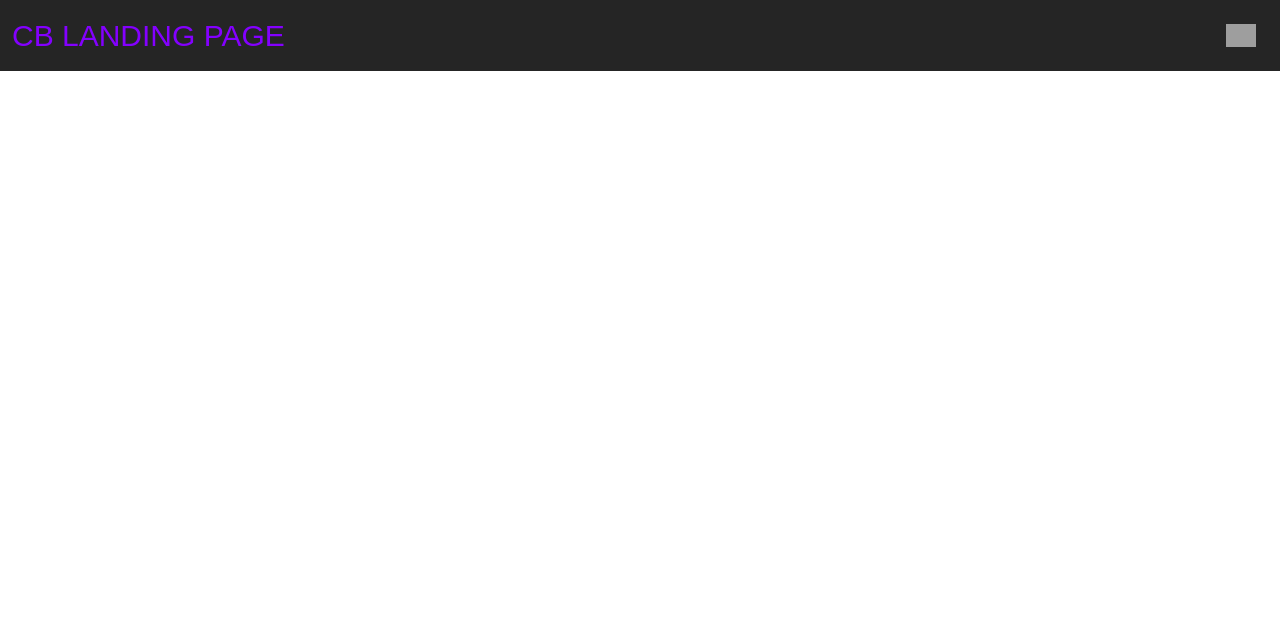
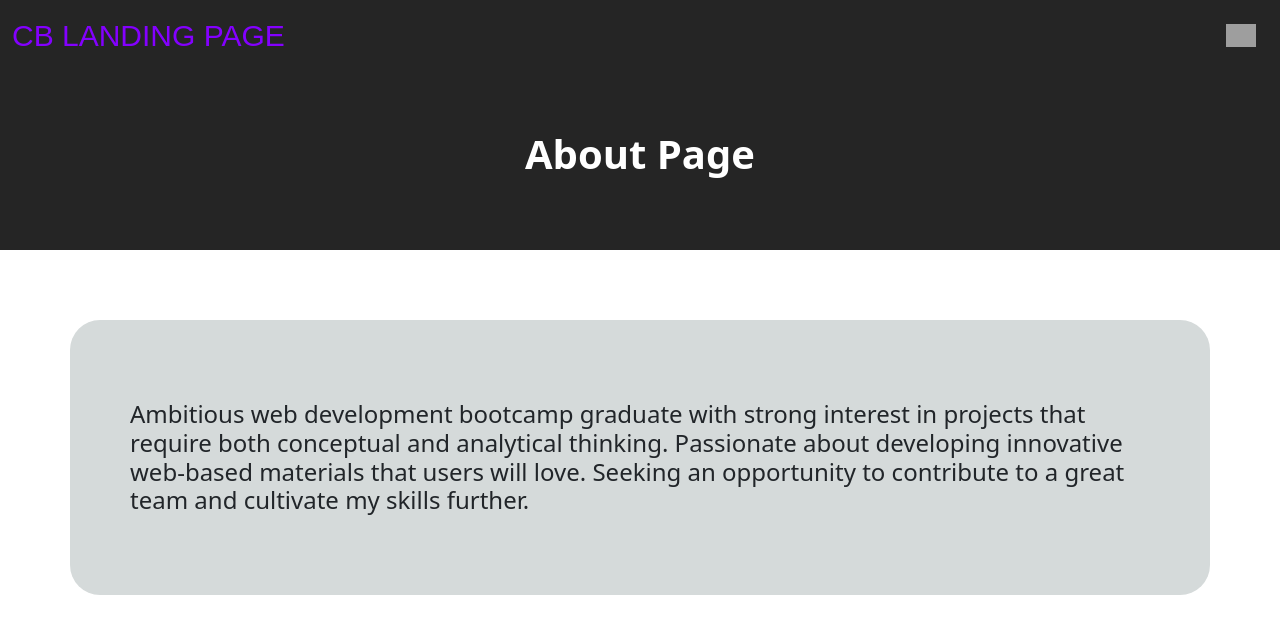
Before and after one commit to chrisbelloso/landingPage, a React (Create React App) app: page /about in a window 1280 px wide. Before the commit this address had no page. Shown: the top 634 px of the page. Built offline with nearby package versions, Linux system fonts and the light colour scheme; grey boxes are pictures that could not be loaded.

Commit message:
new commit

```diff
--- a/src/App.js
+++ b/src/App.js
@@ -1,6 +1,7 @@
 import { BrowserRouter, Routes, Route } from 'react-router-dom';
 
 import Navbar from './components/Navbar';
+import AboutPage from './views/AboutPage';
 import MainView from './views/MainView';
 
 function App() {
@@ -9,6 +10,7 @@ function App() {
     <Navbar/>
     <Routes>
       <Route path="/" element={ <MainView /> } />
+      <Route path="/about" element={ <AboutPage /> } />
     </Routes>
     </BrowserRouter>
   );
--- a/src/components/Navbar.js
+++ b/src/components/Navbar.js
@@ -25,7 +25,6 @@ const NavBar = () => {
                       <Offcanvas.Body>
                         <Nav className='list'>
                           <Link to="/">Home</Link>
-                          <Link to="/projects">Projects</Link>
                           <Link to="/about">About</Link>
                           <Link to="/contact">Contact</Link>
                         </Nav>
--- /dev/null
+++ b/src/views/AboutPage.css
@@ -0,0 +1,19 @@
+.aboutHeader {
+  background-color: rgb(37, 37, 37);
+  height: 250px;
+  display: flex;
+  justify-content: center;
+}
+
+.aboutTitle {
+  color: white;
+  margin-top: 130px;
+  font-weight: bold;
+}
+
+.about {
+  margin: 70px;
+  background-color: rgb(213, 218, 218);
+  padding: 60px;
+  border-radius: 30px;
+}
--- /dev/null
+++ b/src/views/AboutPage.js
@@ -0,0 +1,27 @@
+import './AboutPage.css'
+
+const AboutPage = () => {
+    return(
+        <>
+        <header className="aboutHeader">
+            <h1 className='aboutTitle'>
+                About Page
+            </h1>
+        </header>
+
+        <div className='about'>
+            <h4 style={{marginTop: "20px", marginBottom: "20px"}}>
+                Ambitious web development bootcamp graduate
+                with strong interest in projects that require both
+                conceptual and analytical thinking. Passionate
+                about developing innovative web-based materials
+                that users will love. Seeking an opportunity to
+                contribute to a great team and cultivate my skills
+                further.
+            </h4>
+        </div>
+        </>
+    )
+}
+
+export default AboutPage;
--- a/src/views/MainView.css
+++ b/src/views/MainView.css
@@ -1,8 +1,8 @@
 .exploreContainer {
-  margin-top: 80px;
+  margin-top: 70px;
   border: solid 1px lightgrey;
   box-shadow: 0px 10px 10px lightgray;
-  padding: 20px;
+  padding: 70px;
   border-radius: 20px 45px 20px 45px;
   max-width: 600px;
 }
@@ -12,16 +12,27 @@
   height: 250px;
 }
 
+.subHeaderProjects {
+  display: flex;
+  justify-content: center;
+  margin-top: 60px;
+  font-weight: bold;
+  color: rgb(132, 0, 255);
+}
+
 .allProjects {
   display: flex;
   flex-wrap: wrap;
   justify-content: space-evenly;
   margin-bottom: 30px;
+  margin-left: 20px;
+  margin-right: 20px;
 }
 
 .exploreContainer {
   background-color: rgb(37, 37, 37);
   color: white;
+  font-size: 18px;
 }
 
 .toLinkContainer {
--- a/src/views/MainView.js
+++ b/src/views/MainView.js
@@ -11,6 +11,9 @@ const MainView = () => {
             </div>
             </header>
 
+        <div>
+            <h1 className='subHeaderProjects'>PROJECTS</h1>
+        </div>
 
         <div className='allProjects'>
             <div className='exploreContainer'>
@@ -29,7 +32,7 @@ const MainView = () => {
             <div className='exploreContainer'>
                 <h2 style={{fontWeight: "bold"}}>Address Book:</h2>
                 <p>- An address book containing 50+ user data from API ending point.</p>
-                <a className='toLinkContainer' href="https://jolly-shannon-f518c5.netlify.app/">GO</a>
+                <a className='toLinkContainer' href="https://sleepy-volhard-62e8f8.netlify.app/">GO</a>
             </div>
         </div>
         </div>
```
